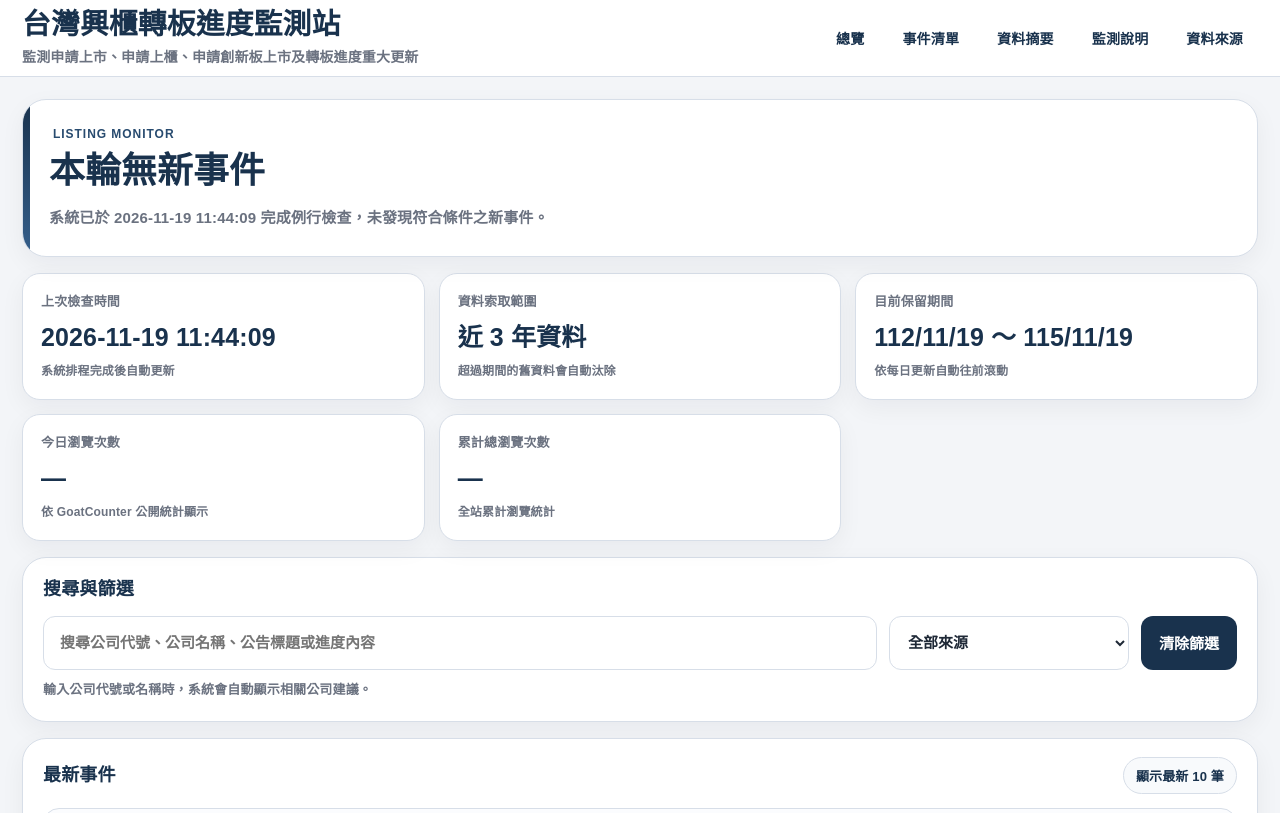
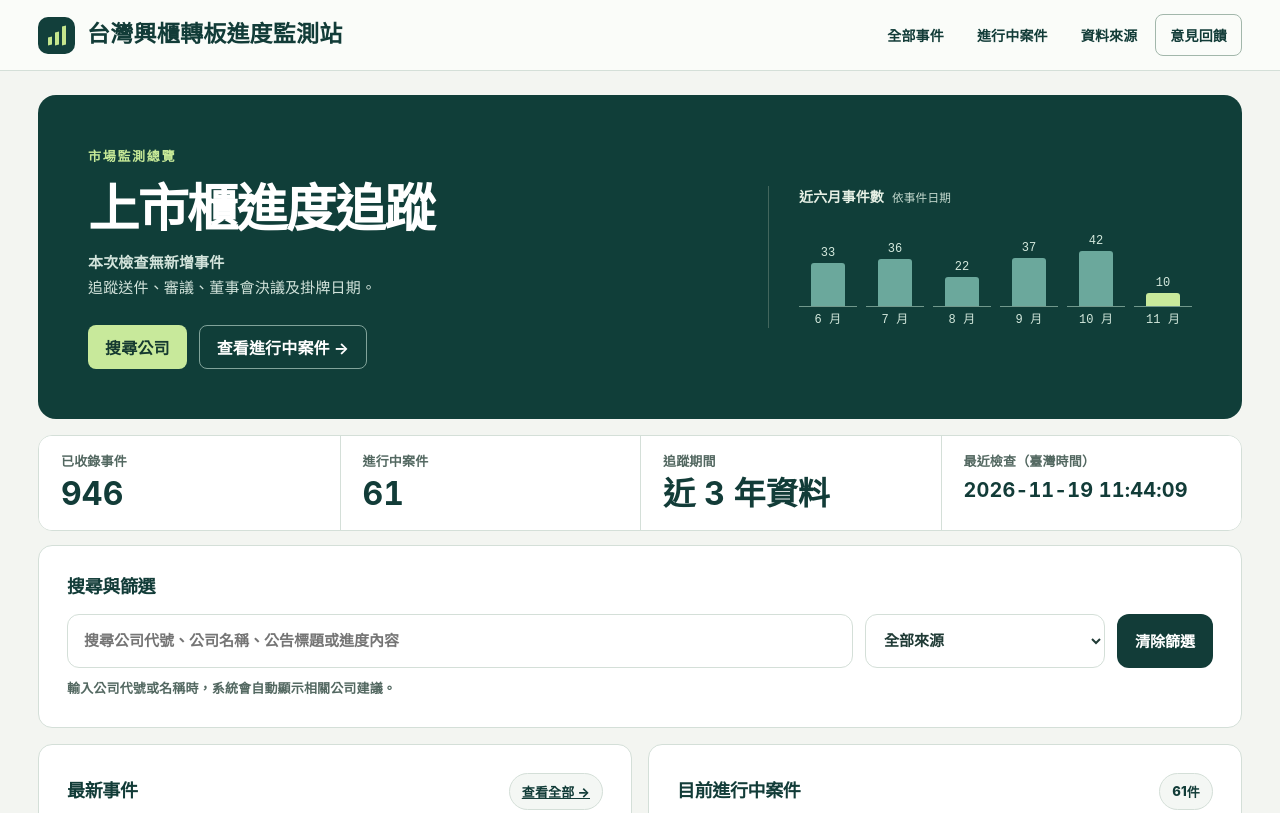
Before and after one commit to QM0121/tw-esb-listing-alert, a plain HTML site: page docs/index.html in a window 1280 px wide. Shown: the top 813 px of the page. Drawn offline with Linux system fonts and the light colour scheme.

Commit message:
Refresh the monitoring dashboard and add private visitor feedback

```diff
--- a/docs/index.html
+++ b/docs/index.html
@@ -1865,20 +1865,20 @@
       }
     }
   </style>
+  <link rel="stylesheet" href="./monitor-theme.css">
 </head>
 <body>
   <header class="site-header">
     <div class="shell header-inner">
-      <div>
+      <a class="brand" href="./index.html">
+        <span class="brand-mark" aria-hidden="true"><i></i><i></i><i></i></span>
         <h1 class="brand-title">台灣興櫃轉板進度監測站</h1>
-        <p class="brand-subtitle">監測申請上市、申請上櫃、申請創新板上市及轉板進度重大更新</p>
-      </div>
+      </a>
       <nav class="nav" aria-label="主要導覽">
-        <a href="#overview">總覽</a>
-        <a href="#events-section">事件清單</a>
-        <a href="#summary-section">資料摘要</a>
-        <a href="#monitor-note">監測說明</a>
+        <a href="./events.html">全部事件</a>
+        <a href="./active-cases.html">進行中案件</a>
         <a href="#data-disclosure">資料來源</a>
+        <a class="feedback-nav" href="#feedback">意見回饋</a>
       </nav>
     </div>
   </header>
@@ -1886,52 +1886,32 @@
   <main class="shell page" id="overview">
     <section class="hero" aria-live="polite">
       <div class="hero-main">
-        <div class="hero-eyebrow">LISTING MONITOR</div>
-        <h2 class="hero-title" id="runStatusTitle">載入本輪檢查結果中…</h2>
-        <p class="hero-desc" id="runStatusDesc">系統正在讀取最新監測狀態。</p>
+        <div>
+          <div class="hero-eyebrow">市場監測總覽</div>
+          <h2 class="hero-title">上市櫃進度追蹤</h2>
+          <p class="hero-desc"><strong id="runStatusTitle">讀取監測狀態中…</strong><br><span id="runStatusDesc"></span></p>
+          <div class="hero-actions"><a href="#company-search">搜尋公司</a><a href="./active-cases.html">查看進行中案件 →</a></div>
+        </div>
+        <figure class="activity"><figcaption>近六月事件數<small>依事件日期</small></figcaption>
+          <div class="activity-bars" id="activityBars"></div>
+        </figure>
       </div>
     </section>
 
-    <section class="kpi-grid">
-      <article class="kpi-card">
-        <div class="kpi-label">上次檢查時間</div>
-        <div class="kpi-value" id="lastChecked">—</div>
-        <div class="kpi-note">系統排程完成後自動更新</div>
-      </article>
-
-      <article class="kpi-card">
-        <div class="kpi-label">資料索取範圍</div>
-        <div class="kpi-value" id="dataWindowLabel">近 3 年資料</div>
-        <div class="kpi-note">超過期間的舊資料會自動汰除</div>
-      </article>
-
-      <article class="kpi-card">
-        <div class="kpi-label">目前保留期間</div>
-        <div class="kpi-value"><span id="dataWindowStart">—</span> ～ <span id="dataWindowEnd">—</span></div>
-        <div class="kpi-note">依每日更新自動往前滾動</div>
-      </article>
-
-      <article class="kpi-card">
-        <div class="kpi-label">今日瀏覽次數</div>
-        <div class="kpi-value" id="todayPageviews">—</div>
-        <div class="kpi-note">依 GoatCounter 公開統計顯示</div>
-      </article>
-
-      <article class="kpi-card">
-        <div class="kpi-label">累計總瀏覽次數</div>
-        <div class="kpi-value" id="totalPageviews">—</div>
-        <div class="kpi-note">全站累計瀏覽統計</div>
-      </article>
-
+    <section class="kpi-grid" aria-label="監測數據">
+      <article class="kpi-card"><div class="kpi-label">已收錄事件</div><div class="kpi-value" id="heroEvents">—</div></article>
+      <article class="kpi-card"><div class="kpi-label">進行中案件</div><div class="kpi-value" id="heroCases">—</div></article>
+      <article class="kpi-card"><div class="kpi-label">追蹤期間</div><div class="kpi-value" id="dataWindowLabel">—</div></article>
+      <article class="kpi-card"><div class="kpi-label">最近檢查（臺灣時間）</div><div class="kpi-value" id="lastChecked">—</div></article>
     </section>
 
-    <section class="panel filter-panel">
+    <section class="panel filter-panel" id="company-search">
       <h2 class="panel-title">搜尋與篩選</h2>
       <div class="filter-grid">
         <div class="search-wrap" id="searchWrap">
           <input
             id="search"
-            class="search-box"
+            class="search-box" aria-label="搜尋公司或事件"
             type="search"
             autocomplete="off"
             placeholder="搜尋公司代號、公司名稱、公告標題或進度內容"
@@ -1964,10 +1944,11 @@
       <div id="timelineList" class="timeline-list"></div>
     </section>
 
+    <div class="monitor-pair">
     <section class="panel latest-panel home-stack-panel">
       <div class="section-head">
         <h2 class="panel-title" style="margin:0;">最新事件</h2>
-        <div class="result-count">顯示最新 10 筆</div>
+        <a class="result-count" href="./events.html">查看全部 →</a>
       </div>
       <div id="latestEvents" class="mini-list"></div>
     </section>
@@ -1985,6 +1966,11 @@
       <a class="active-open-all" href="./active-cases.html" target="_blank" rel="noopener noreferrer">在新分頁查看全部</a>
     </section>
 
+    </div>
+    <section class="feedback-panel panel" id="feedback" aria-labelledby="feedback-title">
+      <div><h2 class="panel-title" id="feedback-title">意見回饋</h2><p>希望多追蹤哪些資訊？發現哪筆資料有誤？寫給站長，免留姓名和信箱。</p></div>
+      <a class="feedback-cta" href="https://docs.google.com/forms/d/e/1FAIpQLScfCd0Z0OJt_8sUv1SPJhxjxrgDYZlYjLH2r2P6TMyzKuxDQw/viewform" target="_blank" rel="noopener noreferrer">填寫意見 ↗</a>
+    </section>
     <section class="content-grid" id="events-section">
       <section class="panel">
         <div class="events-toolbar">
@@ -2033,7 +2019,7 @@
         </div>
         <div class="monitor-note-item">
           <div class="monitor-note-label">資料保留</div>
-          <div class="monitor-note-value">網站僅保留近三年事件，超出期間會自動汰除。</div>
+          <div class="monitor-note-value">本站追蹤 <span id="dataWindowStart">—</span> 至 <span id="dataWindowEnd">—</span> 的事件。</div>
         </div>
         <div class="monitor-note-item">
           <div class="monitor-note-label">Mail 通知訂閱</div>
@@ -2101,7 +2087,7 @@
         <div>開放資料來源依「政府資料開放授權條款－第 1 版」利用；本站僅提供整理、分類與追蹤，實際內容請以原始官方公告為準。</div>
         <div>本站與臺灣證券交易所、證券櫃檯買賣中心及公開資訊觀測站無官方合作或隸屬關係。</div>
       </div>
-      <div>© 2026 台灣興櫃轉板進度監測站</div>
+      <div>今日瀏覽 <span id="todayPageviews">—</span> · 累計瀏覽 <span id="totalPageviews">—</span><br>© 2026 台灣興櫃轉板進度監測站</div>
     </div>
   </footer>
 
@@ -2457,6 +2443,33 @@
       return true;
     }
 
+    function renderActivity(list, asOf) {
+      const container = document.getElementById("activityBars");
+      const cutoff = eventDateRank(asOf);
+      if (!cutoff) {
+        container.textContent = "暫無統計資料";
+        return;
+      }
+      const year = Math.floor(cutoff / 10000);
+      const month = Math.floor(cutoff / 100) % 100;
+      const counts = new Map();
+      for (let offset = 5; offset >= 0; offset--) {
+        const date = new Date(Date.UTC(year, month - 1 - offset, 1));
+        counts.set(date.getUTCFullYear() * 100 + date.getUTCMonth() + 1, 0);
+      }
+      for (const event of list) {
+        const day = eventDateRank(event.event_date);
+        const key = Math.floor(day / 100);
+        if (day <= cutoff && counts.has(key)) counts.set(key, counts.get(key) + 1);
+      }
+      const max = Math.max(1, ...counts.values());
+      container.innerHTML = [...counts].map(([key, count]) => `
+        <div class="activity-col" title="${Math.floor(key / 100)} 年 ${key % 100} 月，${count} 筆">
+          <div class="activity-track"><strong>${count}</strong><b aria-hidden="true" style="height:${Math.round(55 * count / max)}px"></b></div>
+          <small>${key % 100} 月</small>
+        </div>`).join("");
+    }
+
     function renderRunStatus() {
       const newCount = Number(status.new_event_count ?? 0);
 
@@ -2465,13 +2478,16 @@
       document.getElementById("dataWindowStart").textContent = formatROCDate(status.data_window_start);
       document.getElementById("dataWindowEnd").textContent = formatROCDate(status.data_window_end);
 
-      if (newCount > 0) {
-        document.getElementById("runStatusTitle").textContent = `本輪新增 ${newCount} 筆新事件`;
-        document.getElementById("runStatusDesc").textContent = `系統已於 ${compactDateTime(status.last_checked_at)} 完成檢查，並更新最新符合條件的公開事件。`;
-      } else {
-        document.getElementById("runStatusTitle").textContent = "本輪無新事件";
-        document.getElementById("runStatusDesc").textContent = `系統已於 ${compactDateTime(status.last_checked_at)} 完成例行檢查，未發現符合條件之新事件。`;
-      }
+      const failed = Object.values(status.sources || {}).filter(source => source.ok === false);
+      document.getElementById("runStatusTitle").textContent = status.last_run_ok
+        ? (newCount ? `本次新增 ${newCount} 筆事件` : "本次檢查無新增事件")
+        : "本次監測狀態待確認";
+      document.getElementById("runStatusDesc").textContent = failed.length
+        ? failed.map(source => source.label).join("、") + "暫時沿用上次資料。"
+        : "追蹤送件、審議、董事會決議及掛牌日期。";
+      document.getElementById("heroEvents").textContent = events.length.toLocaleString("zh-TW");
+      renderActivity(events, status.data_window_end);
+
     }
 
     function renderChips() {
@@ -2586,7 +2602,7 @@
 
 
     function renderLatestEvents() {
-      const latest = sortEventsByDateDesc(events).slice(0, 10);
+      const latest = sortEventsByDateDesc(events).slice(0, 5);
       const container = document.getElementById("latestEvents");
 
       if (!latest.length) {
@@ -2629,6 +2645,7 @@
       });
 
       document.getElementById("activeCaseTotal").textContent = cases.length;
+      document.getElementById("heroCases").textContent = cases.length;
       document.getElementById("activeSummary").innerHTML = Object.entries(counts).map(([label, count]) => `
         <div class="active-summary-card">
           <div class="active-summary-label">${esc(label)}</div>
@@ -2637,7 +2654,7 @@
       `).join("");
 
       const container = document.getElementById("activeCases");
-      const visibleCases = cases.slice(0, 6);
+      const visibleCases = cases.slice(0, 4);
 
       if (!visibleCases.length) {
         container.innerHTML = '<div class="empty-state">目前沒有可判定為進行中的案件。</div>';
--- /dev/null
+++ b/docs/monitor-theme.css
@@ -0,0 +1,97 @@
+:root {
+  --navy: #123c38;
+  --navy-2: #215952;
+  --navy-3: #24736a;
+  --bg: #f3f5f1;
+  --surface-soft: #f4f7f4;
+  --blue-soft: #e8f1ef;
+  --green-soft: #e5f2e9;
+  --muted: #536861;
+  --text: #203b36;
+  --line: #d4dfd8;
+  --shadow: none;
+}
+body { background: var(--bg); font-family: "Inter", "Noto Sans TC", "PingFang TC", "Microsoft JhengHei", sans-serif; }
+.shell { max-width: 1248px; }
+.site-header { background: #fafcf9; }
+.header-inner { min-height: 70px; }
+.brand { display: flex; align-items: center; gap: 12px; text-decoration: none; color: var(--navy); }
+.brand-title { font-size: clamp(17px, 1.8vw, 23px); font-weight: 800; letter-spacing: .01em; }
+.brand-mark { width: 37px; height: 37px; border-radius: 10px; display: flex; justify-content: center; align-items: flex-end; gap: 3px; padding: 9px; background: #123f3b; flex: none; }
+.brand-mark i { width: 4px; background: #c4e58d; transform: skewY(-12deg); }
+.brand-mark i:nth-child(1) { height: 8px; }
+.brand-mark i:nth-child(2) { height: 13px; }
+.brand-mark i:nth-child(3) { height: 19px; }
+.nav { gap: 3px; }
+.nav a { color: var(--navy); font-size: 14px; border-radius: 8px; }
+.nav .feedback-nav { border: 1px solid #a2b7ab; }
+.page { padding-top: 24px; }
+[id] { scroll-margin-top: 90px; }
+.hero-main, .subpage .hero {
+  background: #103e39; color: white; border: 0; border-radius: 18px;
+  padding: clamp(24px, 4vw, 50px); box-shadow: none;
+}
+.hero-main { display: grid; grid-template-columns: 1.2fr .8fr; gap: 44px; align-items: center; }
+.hero-main::before { display: none; }
+.hero-title { color: #fff; font-size: clamp(30px, 4vw, 53px); line-height: 1.22; letter-spacing: -.035em; }
+.hero-main .hero-desc, .subpage .hero-desc, .subpage .definition-note { color: #d2e3db; line-height: 1.65; font-weight: 500; }
+.subpage .definition-note { background: transparent; border: 0; padding: 0; margin: 10px 0 0; }
+.hero-eyebrow { margin: 0 0 12px; color: #c6e997; font-size: 13px; letter-spacing: .13em; }
+.hero-actions { display: flex; flex-wrap: wrap; gap: 12px; margin-top: 24px; }
+.hero-actions a, .feedback-cta { display: inline-flex; align-items: center; justify-content: center; min-height: 44px; border-radius: 8px; padding: 9px 17px; text-decoration: none; font-weight: 750; }
+.hero-actions a:first-child { background: #c8e99b; color: #153930; }
+.hero-actions a + a { border: 1px solid #81a39a; color: #fff; }
+.activity { margin: 0; padding-left: 30px; border-left: 1px solid #42665d; }
+.activity figcaption { color: #e6f0e5; font-size: 14px; font-weight: 700; }
+.activity figcaption small { font-weight: 400; color: #c4d9ce; margin-left: 8px; }
+.activity-bars { display: grid; grid-template-columns: repeat(6,1fr); gap: 9px; margin-top: 14px; }
+.activity-col { display: grid; grid-template-rows: 87px auto; text-align: center; gap: 6px; }
+.activity-track { display: flex; flex-direction: column; align-items: center; justify-content: flex-end; gap: 3px; border-bottom: 1px solid #71988c; }
+.activity-track strong, .activity-col small { color: #d3e8dc; font: 12px/1.2 "IBM Plex Mono", ui-monospace, monospace; }
+.activity-track b { display: block; width: min(34px, 80%); background: #6ba89c; border-radius: 3px 3px 0 0; }
+.activity-col:last-child .activity-track b { background: #c8e99b; }
+.panel, .kpi-card { border-radius: 14px; border: 1px solid var(--line); background: #fff; box-shadow: none; }
+.panel { padding: clamp(17px, 2.2vw, 28px); }
+.panel-title { color: var(--navy); letter-spacing: -.02em; }
+.kpi-grid { display: grid; grid-template-columns: repeat(4, minmax(0, 1fr)); gap: 0; border: 1px solid var(--line); background: #fff; border-radius: 14px; margin: 14px 0; overflow: hidden; }
+.kpi-card { border: 0; border-radius: 0; padding: 16px 22px; }
+.kpi-card + .kpi-card { border-left: 1px solid var(--line); }
+.kpi-value { color: var(--navy); font: 650 clamp(23px, 2.5vw, 34px)/1.2 "Inter", "Noto Sans TC", sans-serif; font-variant-numeric: tabular-nums; }
+.kpi-label { font-weight: 600; margin-bottom: 4px; }
+.monitor-pair { display: grid; grid-template-columns: repeat(2,minmax(0,1fr)); gap: 16px; margin: 16px 0; }
+.monitor-pair .home-stack-panel { margin: 0; min-width: 0; }
+.latest-item,.active-item,.event-card,.case-card { box-shadow: none; border-radius: 10px; }
+.monitor-pair .latest-item,.monitor-pair .active-item { grid-template-columns: 95px minmax(0,1fr); padding: 12px 0; border: 0; border-top: 1px solid var(--line); border-radius: 0; background: white; }
+.mini-date-box,.date-box { background: #f2f6f0; color: var(--navy); }
+.monitor-pair .mini-date-box { align-self: start; border-radius: 7px; padding: 8px 4px; }
+.monitor-pair .mini-date-value { font-size: 14px; font-variant-numeric: tabular-nums; }
+.monitor-pair .active-summary { grid-template-columns: repeat(3,minmax(0,1fr)); }
+.monitor-pair .active-summary-card { padding: 7px; }
+.feedback-panel { display: flex; align-items: center; justify-content: space-between; gap: 20px; background: #e4efdf; border-color: #c6d9bd; margin: 16px 0; }
+.feedback-panel h2 { margin: 0 0 6px; }
+.feedback-panel p { margin: 0; color: #36564a; line-height: 1.65; }
+.feedback-cta { background: #164b41; color: #fff; flex: none; }
+.feedback-cta:hover, .hero-actions a:hover { filter: brightness(.93); }
+a:focus-visible, button:focus-visible, input:focus-visible, select:focus-visible { outline: 3px solid #ac6e21; outline-offset: 3px; }
+@media (max-width: 820px) {
+  .hero-main { grid-template-columns: 1fr 0.85fr; gap: 18px; }
+  .header-inner { padding-block: 10px; align-items: flex-start; min-height: auto; flex-direction: column; gap: 7px; }
+  .nav { display: flex; flex-wrap: wrap; overflow: visible; max-width: 100%; }
+  .nav a { padding: 6px 9px; }
+  .monitor-pair { grid-template-columns: 1fr; }
+  [id] { scroll-margin-top: 118px; }
+}
+@media (max-width: 620px) {
+  .hero-main { grid-template-columns: 1fr; gap: 22px; }
+  .activity { border: 0; border-top: 1px solid #42665d; padding: 14px 0 0; }
+  .activity-col { grid-template-rows: 75px auto; }
+  .kpi-grid { grid-template-columns: repeat(2,minmax(0,1fr)); }
+  .kpi-card { padding: 12px 16px; }
+  .kpi-card:nth-child(3) { border-left: 0; }
+  .kpi-card:nth-child(n+3) { border-top: 1px solid var(--line); }
+  .feedback-panel { flex-direction: column; align-items: stretch; }
+  .site-header { position: static; }
+  [id] { scroll-margin-top: 12px; }
+}
+@media (prefers-reduced-motion: reduce) { html { scroll-behavior: auto; } }
+#lastChecked { font-size: clamp(15px, 1.55vw, 21px); line-height: 1.55; }
```
Also changed, not shown: docs/active-cases.html (+8 -7 lines), docs/events.html (+8 -7 lines).
